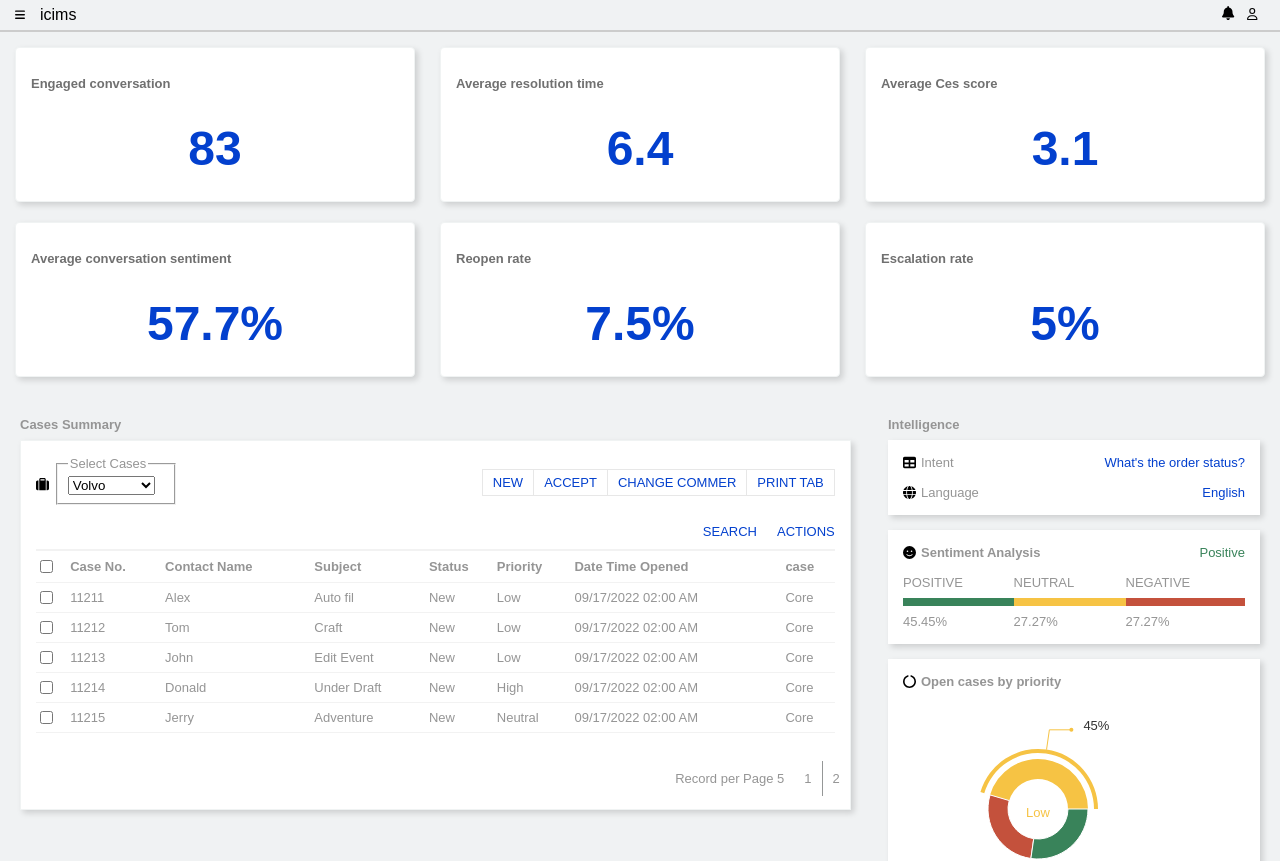
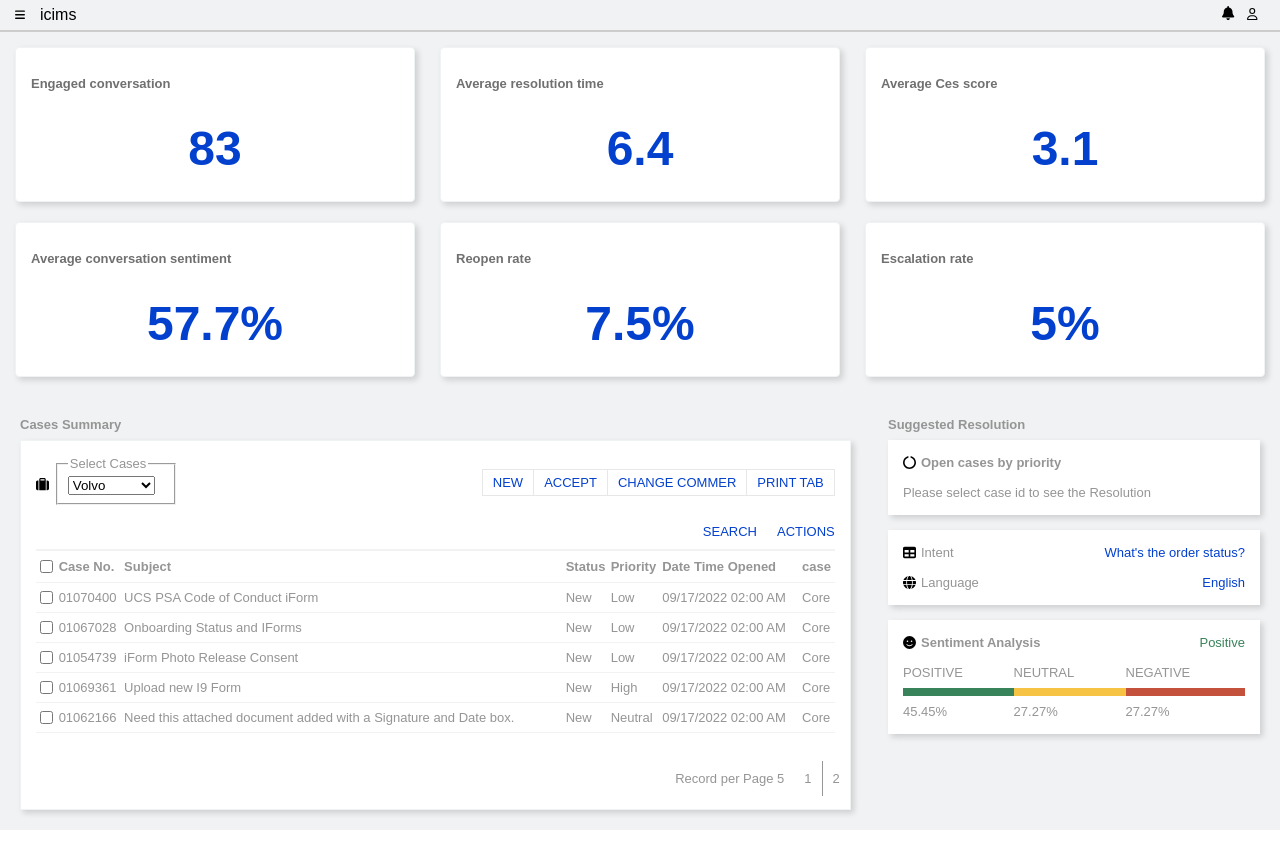
Before and after one commit to ayushrajglo/icimsDashboard, a React (Create React App) app in the folder icims-dashboard/: page / in a window 1280 px wide. Shown: the top 861 px of the page. After the commit the page ends 830 px from the top, so only its background shows below. Built offline with nearby package versions, Linux system fonts and the light colour scheme.

Commit message:
added resolution on click table row

```diff
--- a/icims-dashboard/src/App.js
+++ b/icims-dashboard/src/App.js
@@ -20,13 +20,24 @@
 ];
 export default function App() {
   const [currentPage, setCurrentPage] = useState(1);
+  const [resolution, setResolution] = useState("");
   const posts = tableData;
-  console.log("posts ",posts)
   const postsPerPage = 5;
   const indexOfLastPost = currentPage * postsPerPage;
   const indexOfFirstPost = indexOfLastPost - postsPerPage;
   const currentPosts = posts.slice(indexOfFirstPost, indexOfLastPost);
   const paginate = (pageNumber) => setCurrentPage(pageNumber);
+  const handleResolution = (caseID) => {
+    fetch(
+      "http://localhost:8000/tableData")
+                  .then((res) => res.json())
+                  .then((json) => {
+                    let data= json.filter(function(i) {
+                      return i.caseNo === caseID;
+                    })
+                    setResolution((data[0].description))
+                  })
+  };
   return (
     <div className="App">
       <Header />
@@ -39,7 +50,7 @@
         <div className="leftContainer">
           <div className="table-head">Cases Summary</div>
           <div className="left-wrapper">
-            <TableCard table={currentPosts} tabs={tabs} />
+            <TableCard table={currentPosts} tabs={tabs} onClick={handleResolution} />
             <Pagination
               perPage={postsPerPage}
               currentPage={currentPage}
@@ -50,10 +61,10 @@
           </div>
         </div>
         <div className="rightContainer">
-          <div className="table-head">Intelligence</div>
+          <div className="table-head">Suggested Resolution</div>
+          <ChartCard table={tableData}  resolution={resolution} />
           <IntentCard />
           <SentimentCard table={tableData} />
-          <ChartCard table={tableData} />
         </div>
       </div>
     </div>
--- a/icims-dashboard/src/assets/MockData.js
+++ b/icims-dashboard/src/assets/MockData.js
@@ -1,98 +1,87 @@
 export const tableData = [
   {
-    caseNo: 11211,
-    name: "Alex",
-    subject: "Auto fil",
+    caseNo: "01070400",
+    subject: "UCS PSA Code of Conduct iForm",
     status: "New",
     priority: "Low",
     datetime: "09/17/2022 02:00 AM",
     case: "Core"
   },
   {
-    caseNo: 11212,
-    name: "Tom",
-    subject: "Craft",
+    caseNo: "01067028",
+    subject: "Onboarding Status and IForms",
     status: "New",
     priority: "Low",
     datetime: "09/17/2022 02:00 AM",
     case: "Core"
   },
   {
-    caseNo: 11213,
-    name: "John",
-    subject: "Edit Event",
+    caseNo: "01054739",
+    subject: "iForm Photo Release Consent",
     status: "New",
     priority: "Low",
     datetime: "09/17/2022 02:00 AM",
     case: "Core"
   },
   {
-    caseNo: 11214,
-    name: "Donald",
-    subject: "Under Draft",
+    caseNo: "01069361",
+    subject: "Upload new I9 Form",
     status: "New",
     priority: "High",
     datetime: "09/17/2022 02:00 AM",
     case: "Core"
   },
   {
-    caseNo: 11215,
-    name: "Jerry",
-    subject: "Adventure",
+    caseNo: "01062166",
+    subject: "Need this attached document added with a Signature and Date box.",
     status: "New",
     priority: "Neutral",
     datetime: "09/17/2022 02:00 AM",
     case: "Core"
   },
   {
-    caseNo: 11216,
-    name: "David",
-    subject: "Bio",
+    caseNo: "01068041",
+    subject: "Add a Recruitment Workflow form to Onboarding documents",
     status: "New",
     priority: "Low",
     datetime: "09/17/2022 02:00 AM",
     case: "Core"
   },
   {
-    caseNo: 11217,
-    name: "Jack",
-    subject: "Under Draft",
+    caseNo: "01061390",
+    subject: "Photo update request for best place to work.",
     status: "New",
     priority: "High",
     datetime: "09/17/2022 02:00 AM",
     case: "Core"
   },
   {
-    caseNo: 11218,
-    name: "Robert",
-    subject: "Physics",
+    caseNo: "01067494",
+    subject: "need to remove and add EEO Policy to the career site",
     status: "New",
     priority: "Neutral",
     datetime: "09/17/2022 02:00 AM",
     case: "Core"
   },
   {
-    caseNo: 11219,
-    name: "Andrew",
-    subject: "Event Management",
+    caseNo: "01068296",
+    subject: "Re-brand portal",
     status: "New",
     priority: "Low",
     datetime: "09/17/2022 02:00 AM",
     case: "Core"
   },
   {
-    caseNo: 11220,
-    name: "Brandon",
-    subject: "Under Draft",
+    caseNo: "01068154",
+    subject: "Our Website",
     status: "New",
     priority: "High",
     datetime: "09/17/2022 02:00 AM",
     case: "Core"
   },
   {
-    caseNo: 11221,
-    name: "Jerry",
-    subject: "Climbing",
+    caseNo: "01065635",
+    subject: "Change in Banner",
     status: "New",
     priority: "Neutral",
     datetime: "09/17/2022 02:00 AM",
--- a/icims-dashboard/src/components/Pagination.js
+++ b/icims-dashboard/src/components/Pagination.js
@@ -13,7 +13,6 @@
     pageNumbers.push(i);
   }
 
-  console.log(pageNumbers);
   return (
     <nav>
       <ul className="pagination">
--- a/icims-dashboard/src/components/PriorityChart.js
+++ b/icims-dashboard/src/components/PriorityChart.js
@@ -3,100 +3,107 @@
 import { FontAwesomeIcon } from "@fortawesome/react-fontawesome";
 import { faCircleNotch } from "@fortawesome/free-solid-svg-icons";
 
-const renderActiveShape = (props) => {
-  const RADIAN = Math.PI / 180;
-  const {
-    cx,
-    cy,
-    midAngle,
-    innerRadius,
-    outerRadius,
-    startAngle,
-    endAngle,
-    fill,
-    payload,
-    value
-  } = props;
-  const sin = Math.sin(-RADIAN * midAngle);
-  const cos = Math.cos(-RADIAN * midAngle);
-  const sx = cx + (outerRadius + 10) * cos;
-  const sy = cy + (outerRadius + 10) * sin;
-  const mx = cx + (outerRadius + 30) * cos;
-  const my = cy + (outerRadius + 30) * sin;
-  const ex = mx + (cos >= 0 ? 1 : -1) * 22;
-  const ey = my;
-  const textAnchor = cos >= 0 ? "start" : "end";
+// const renderActiveShape = (props) => {
+//   const RADIAN = Math.PI / 180;
+//   const {
+//     cx,
+//     cy,
+//     midAngle,
+//     innerRadius,
+//     outerRadius,
+//     startAngle,
+//     endAngle,
+//     fill,
+//     payload,
+//     value
+//   } = props;
+//   const sin = Math.sin(-RADIAN * midAngle);
+//   const cos = Math.cos(-RADIAN * midAngle);
+//   const sx = cx + (outerRadius + 10) * cos;
+//   const sy = cy + (outerRadius + 10) * sin;
+//   const mx = cx + (outerRadius + 30) * cos;
+//   const my = cy + (outerRadius + 30) * sin;
+//   const ex = mx + (cos >= 0 ? 1 : -1) * 22;
+//   const ey = my;
+//   const textAnchor = cos >= 0 ? "start" : "end";
 
-  return (
-    <g>
-      <text x={cx} y={cy} dy={8} textAnchor="middle" fill={fill}>
-        {payload.name}
-      </text>
-      <Sector
-        cx={cx}
-        cy={cy}
-        innerRadius={innerRadius}
-        outerRadius={outerRadius}
-        startAngle={startAngle}
-        endAngle={endAngle}
-        fill={fill}
-      />
-      <Sector
-        cx={cx}
-        cy={cy}
-        startAngle={startAngle}
-        endAngle={endAngle}
-        innerRadius={outerRadius + 6}
-        outerRadius={outerRadius + 10}
-        fill={fill}
-      />
-      <path
-        d={`M${sx},${sy}L${mx},${my}L${ex},${ey}`}
-        stroke={fill}
-        fill="none"
-      />
-      <circle cx={ex} cy={ey} r={2} fill={fill} stroke="none" />
-      <text
-        x={ex + (cos >= 0 ? 1 : -1) * 12}
-        y={ey}
-        textAnchor={textAnchor}
-        fill="#333"
-      >{`${value}%`}</text>
-      <text
-        x={ex + (cos >= 0 ? 1 : -1) * 12}
-        y={ey}
-        dy={18}
-        textAnchor={textAnchor}
-        fill="#999"
-      ></text>
-    </g>
-  );
-};
+//   return (
+//     <g>
+//       <text x={cx} y={cy} dy={8} textAnchor="middle" fill={fill}>
+//         {payload.name}
+//       </text>
+//       <Sector
+//         cx={cx}
+//         cy={cy}
+//         innerRadius={innerRadius}
+//         outerRadius={outerRadius}
+//         startAngle={startAngle}
+//         endAngle={endAngle}
+//         fill={fill}
+//       />
+//       <Sector
+//         cx={cx}
+//         cy={cy}
+//         startAngle={startAngle}
+//         endAngle={endAngle}
+//         innerRadius={outerRadius + 6}
+//         outerRadius={outerRadius + 10}
+//         fill={fill}
+//       />
+//       <path
+//         d={`M${sx},${sy}L${mx},${my}L${ex},${ey}`}
+//         stroke={fill}
+//         fill="none"
+//       />
+//       <circle cx={ex} cy={ey} r={2} fill={fill} stroke="none" />
+//       <text
+//         x={ex + (cos >= 0 ? 1 : -1) * 12}
+//         y={ey}
+//         textAnchor={textAnchor}
+//         fill="#333"
+//       >{`${value}%`}</text>
+//       <text
+//         x={ex + (cos >= 0 ? 1 : -1) * 12}
+//         y={ey}
+//         dy={18}
+//         textAnchor={textAnchor}
+//         fill="#999"
+//       ></text>
+//     </g>
+//   );
+// };
 
-const ChartCard = ({ table }) => {
-  const getData = () => {
-    const data = [];
-    const unique = [...new Set(table.map((item) => item.priority))];
-    const color = ["#F6C344", "#C4513C", "#39835A"];
-    unique.forEach((val, key) => {
-      const totalCount = table.length;
-      const priority = table.filter((item) => item.priority.includes(val))
-        .length;
-      data.push({
-        name: val,
-        value: Math.floor((priority / totalCount) * 100),
-        fill: color[key]
-      });
-    });
-    return data;
-  };
-  const [activeIndex, setActiveIndex] = useState(0);
-  const onPieEnter = useCallback(
-    (_, index) => {
-      setActiveIndex(index);
-    },
-    [setActiveIndex]
-  );
+const ChartCard = ({ table, resolution  }) => {
+  // const getData = () => {
+  //   const data = [];
+  //   const unique = [...new Set(table.map((item) => item.priority))];
+  //   const color = ["#F6C344", "#C4513C", "#39835A"];
+  //   unique.forEach((val, key) => {
+  //     const totalCount = table.length;
+  //     const priority = table.filter((item) => item.priority.includes(val))
+  //       .length;
+  //     data.push({
+  //       name: val,
+  //       value: Math.floor((priority / totalCount) * 100),
+  //       fill: color[key]
+  //     });
+  //   });
+  //   return data;
+  // };
+  // const [activeIndex, setActiveIndex] = useState(0);
+  // const onPieEnter = useCallback(
+  //   (_, index) => {
+  //     setActiveIndex(index);
+  //   },
+  //   [setActiveIndex]
+  // );
+  // const result=()=>{
+  //   return(
+  //     <ul>
+  //       {resolution.map((item)=><li>{item}</li>)}
+  //     </ul>
+  //   )
+  // }
   return (
     <div className="box sentiment">
       <div style={{ marginBottom: "15px" }}>
@@ -106,7 +113,7 @@
         />
         <b>Open cases by priority</b>
       </div>
-      <div className="dough-chart">
+      {/* <div className="dough-chart">
         <PieChart width={250} height={200}>
           <Pie
             activeIndex={activeIndex}
@@ -121,7 +128,8 @@
             onMouseEnter={onPieEnter}
           />
         </PieChart>
-      </div>
+      </div> */}
+      {resolution == "" ? "Please select case id to see the Resolution" : resolution }
     </div>
   );
 };
--- a/icims-dashboard/src/components/TableCard.js
+++ b/icims-dashboard/src/components/TableCard.js
@@ -1,9 +1,7 @@
 import { Tab, Tabs, TabList, TabPanel } from "react-tabs";
 import { FontAwesomeIcon } from "@fortawesome/react-fontawesome";
 import { faSuitcase } from "@fortawesome/free-solid-svg-icons";
-const TableCard = ({ table, tabs }) => {
-  console.log("table ",table)
-  console.log("tabs ",tabs)
+const TableCard = ({ table, tabs, onClick }) => {
   return (
     <>
       <div className="wrapperContainer">
@@ -42,7 +40,6 @@
                     <input type="checkbox" />
                   </th>
                   <th>Case No.</th>
-                  <th>Contact Name</th>
                   <th>Subject</th>
                   <th>Status</th>
                   <th>Priority</th>
@@ -53,12 +50,11 @@
               <tbody>
                 {table.map((item) => {
                   return (
-                    <tr >
+                    <tr onClick={()=>onClick(item.caseNo)}>
                       <td>
                         <input type="checkbox" />
                       </td>
                       <td >{item.caseNo}</td>
-                      <td>{item.name}</td>
                       <td>{item.subject}</td>
                       <td>{item.status}</td>
                       <td>{item.priority}</td>
--- a/icims-dashboard/src/style/main.scss
+++ b/icims-dashboard/src/style/main.scss
@@ -85,6 +85,7 @@
             thead{
               tr{
                 border-bottom: 1px solid #F2F2F2;
+
                 th{
                   padding: 6px 0;
                 }
@@ -92,6 +93,10 @@
             }
             tbody{
               tr{
+                cursor: pointer;
+                &:hover{
+                  background-color: #E7E7E7;
+                }
                 td{
                   padding: 5px 0;
                   border-bottom: 1px solid #F2F2F2;
```
